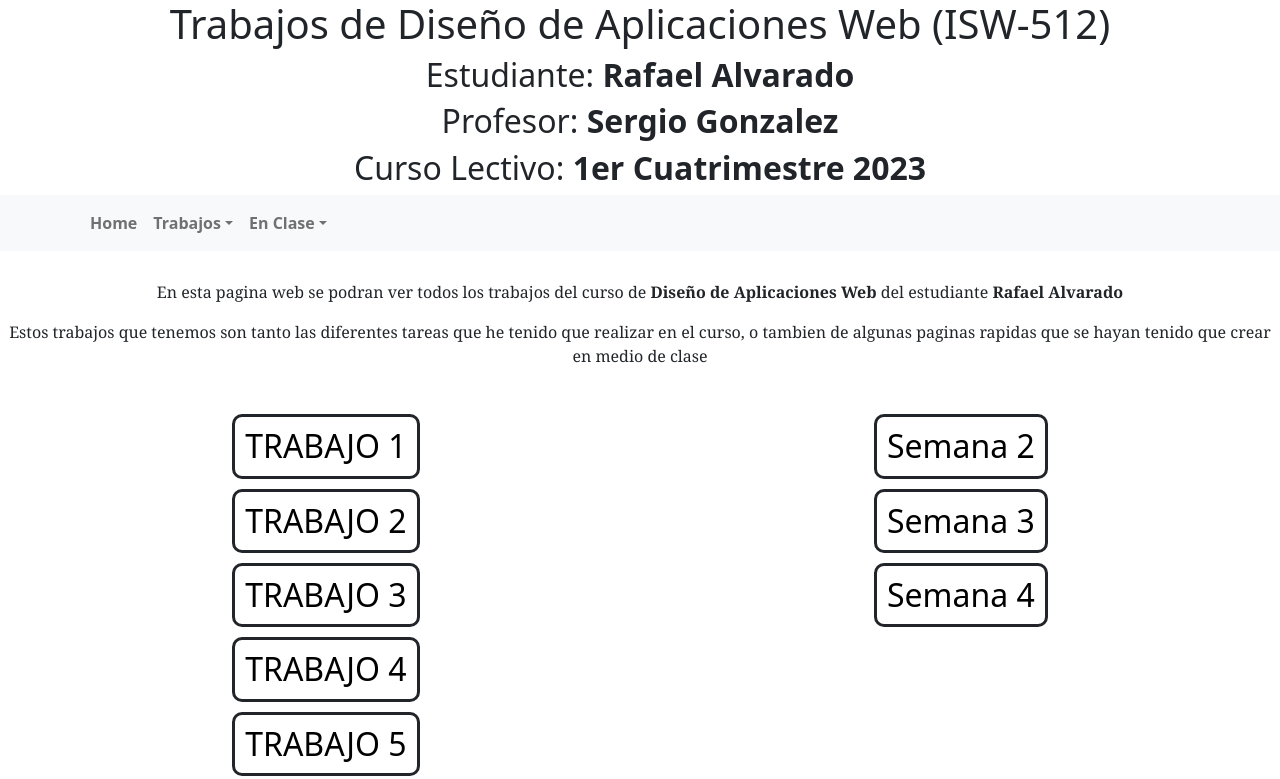
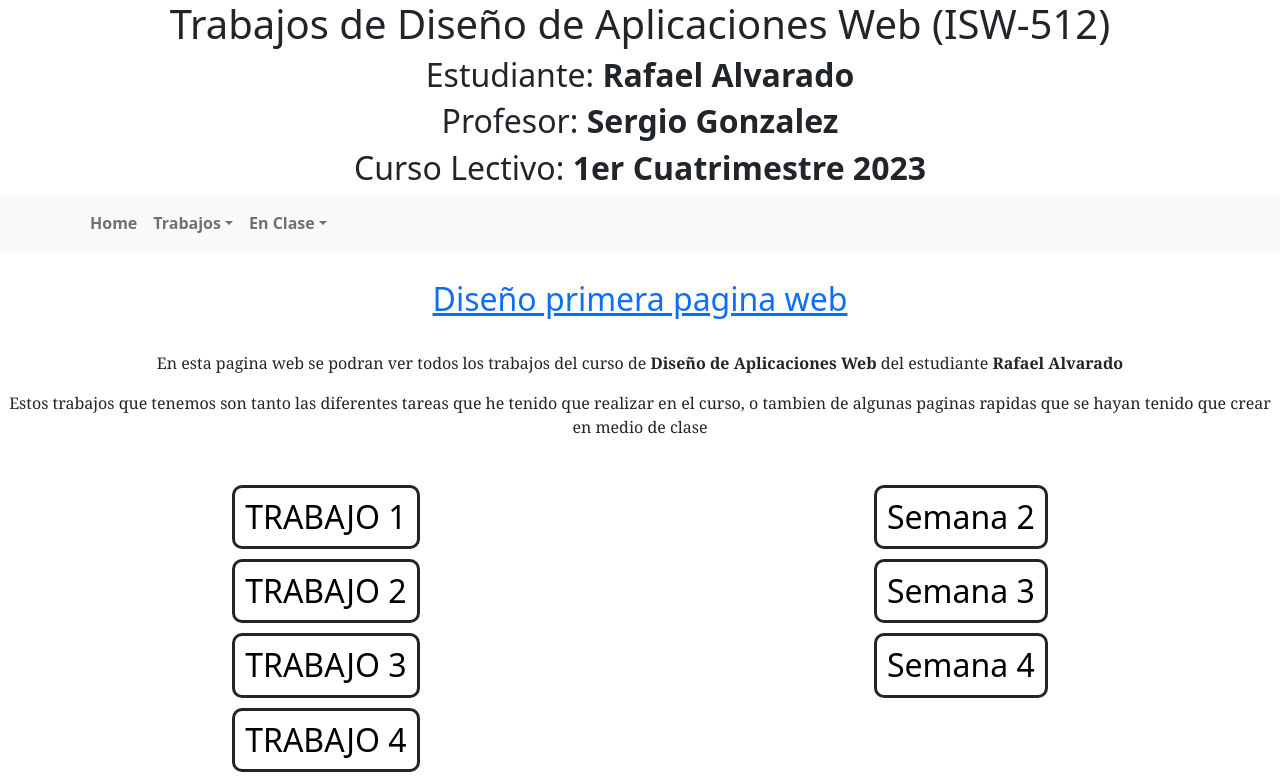
Before and after one commit to Baka69420/Basic-Web-Design-Projects, a plain HTML site: page index.html in a window 1280 px wide. Shown: the top 779 px of the page. Drawn offline with Linux system fonts and the light colour scheme.

Commit message:
Added first website
Merged the repo called "MaxwellWeb", which was the first page made for this class

```diff
--- a/index.html
+++ b/index.html
@@ -54,6 +54,8 @@
     </header>
     <main>
         <br>
+        <h2 title="Curriculum Rafael Alvarado"><a href="./MaxwellWeb/index.html">Diseño primera pagina web</a></h2>
+        <br>
         <p>En esta pagina web se podran ver todos los trabajos del curso de <strong>Diseño de Aplicaciones Web</strong> del estudiante <strong> Rafael Alvarado</strong></p>
         <p>Estos trabajos que tenemos son tanto las diferentes tareas que he tenido que realizar en el curso, o tambien de algunas paginas rapidas que se hayan tenido que crear en medio de clase</p>
         <div id="direcciones">
```
